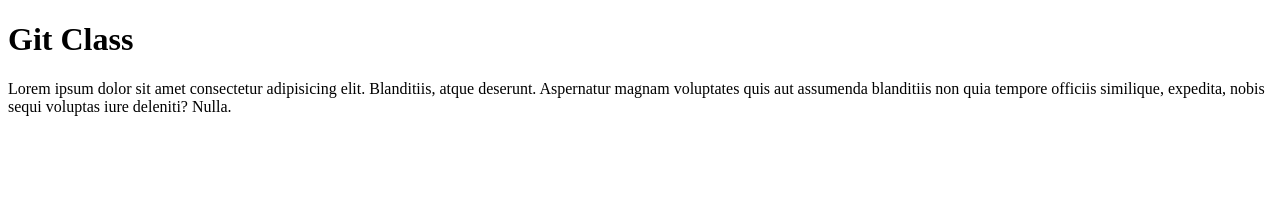
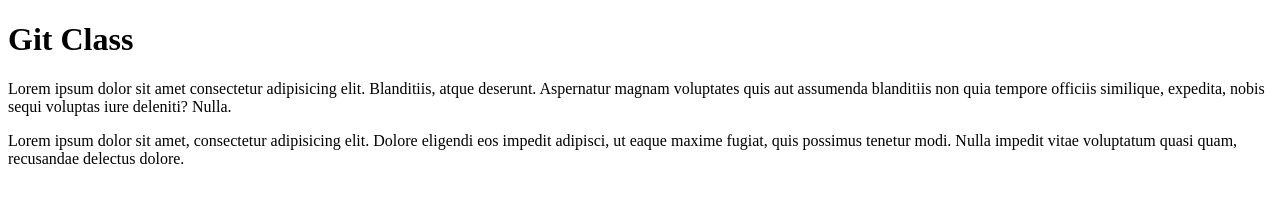
Before and after one commit to yaninare/clase-git, a plain HTML site: page index.html in a window 1280 px wide. Drawn offline with Linux system fonts and the light colour scheme.

Commit message:
agrego section

```diff
--- a/index.html
+++ b/index.html
@@ -9,5 +9,9 @@
 <body>
     <h1>Git Class</h1>
     <p>Lorem ipsum dolor sit amet consectetur adipisicing elit. Blanditiis, atque deserunt. Aspernatur magnam voluptates quis aut assumenda blanditiis non quia tempore officiis similique, expedita, nobis sequi voluptas iure deleniti? Nulla.</p>
+
+    <section>
+        <p>Lorem ipsum dolor sit amet, consectetur adipisicing elit. Dolore eligendi eos impedit adipisci, ut eaque maxime fugiat, quis possimus tenetur modi. Nulla impedit vitae voluptatum quasi quam, recusandae delectus dolore.</p>
+    </section>
 </body>
 </html>
```
